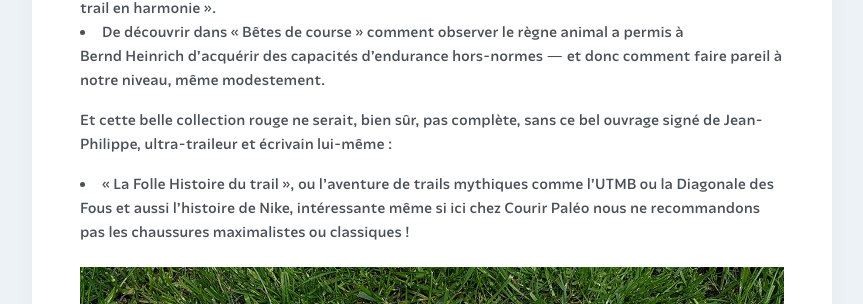
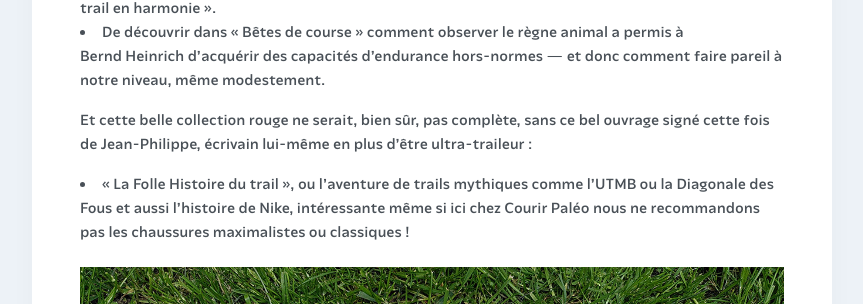
Before and after one commit to courirpaleo/courirpaleo.github.io, a Jekyll site: the page built from _pages/ressources.md, in a window 1280 px wide and 900 px high, scrolled down 4815 px. Shown: the part 151-455 px from the top of the window, without its empty margins (208-1071 px from the left). Built offline with Jekyll 4.4.1, drawn with Linux system fonts in a browser that asks for light colours; some web fonts are replaced.

Commit message:
Update ressources.md

```diff
--- a/_pages/ressources.md
+++ b/_pages/ressources.md
@@ -40,7 +40,7 @@ Toujours chez Guérin, Jean-Philippe nous permet aussi&nbsp;:
 - De connaître les secrets d'un des meilleurs entraîneurs mondiaux, Eric Orton, dans «&nbsp;No limit - Le trail en harmonie&nbsp;».
 - De découvrir dans «&nbsp;Bêtes de course&nbsp;» comment observer le règne animal a permis à Bernd&nbsp;Heinrich d'acquérir des capacités d'endurance hors-normes&nbsp;&mdash;&nbsp;et donc comment faire pareil à notre niveau, même modestement.
 
-Et cette belle collection rouge ne serait, bien sûr, pas complète, sans ce bel ouvrage signé de Jean-Philippe, ultra-traileur et écrivain lui-même&nbsp;:
+Et cette belle collection rouge ne serait, bien sûr, pas complète, sans ce bel ouvrage signé cette fois de Jean-Philippe, écrivain lui-même en plus d'être ultra-traileur&nbsp;:
 - «&nbsp;La Folle Histoire du trail&nbsp;», ou l'aventure de trails mythiques comme l'UTMB ou la Diagonale des Fous et aussi l'histoire de Nike, intéressante même si ici chez Courir Paléo nous ne recommandons pas les chaussures maximalistes ou classiques&nbsp;!
 
 ![Courir Paleo](/assets/images/Courir-Paleo-english-books-1200px.jpg)
```
